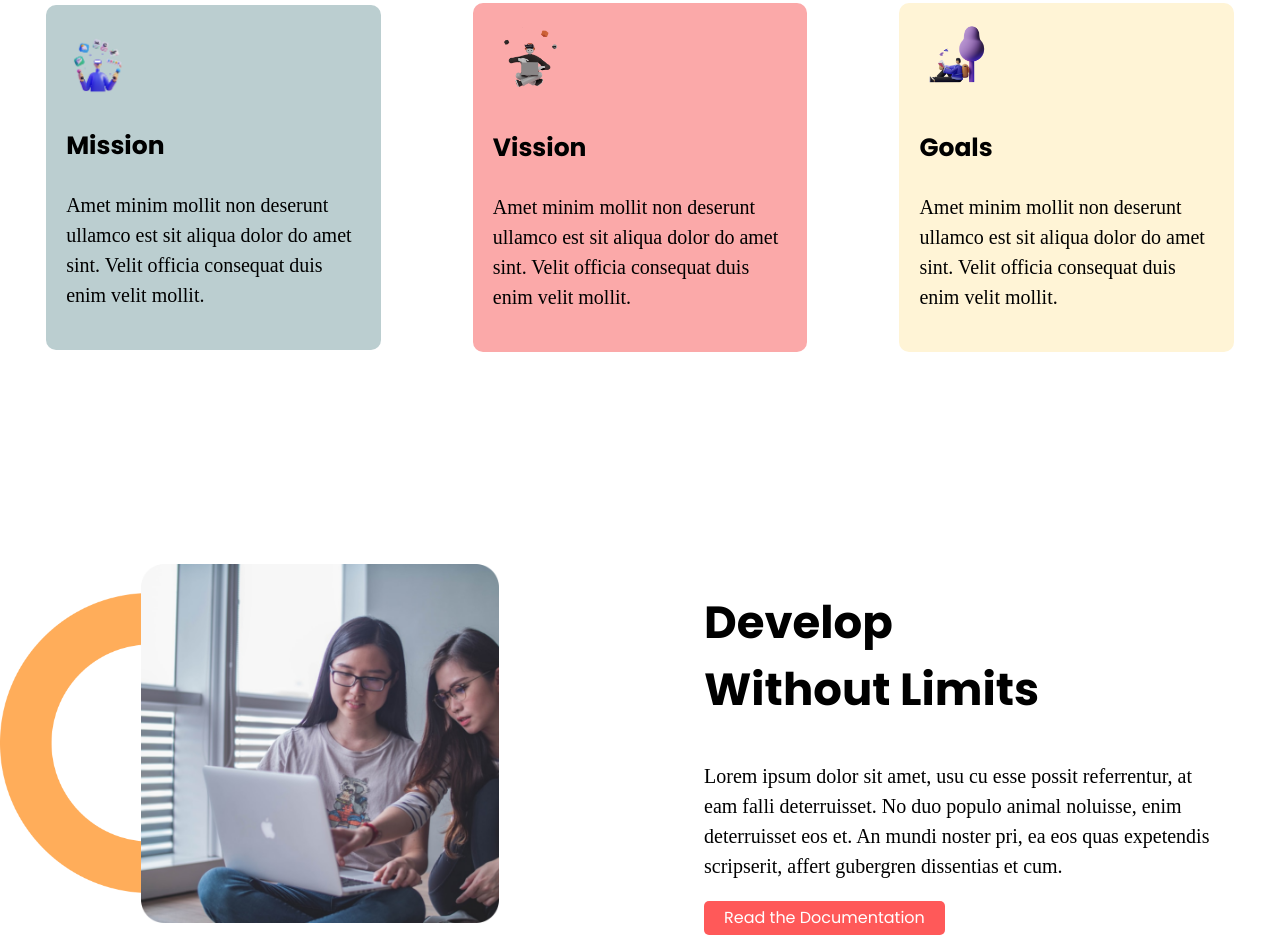
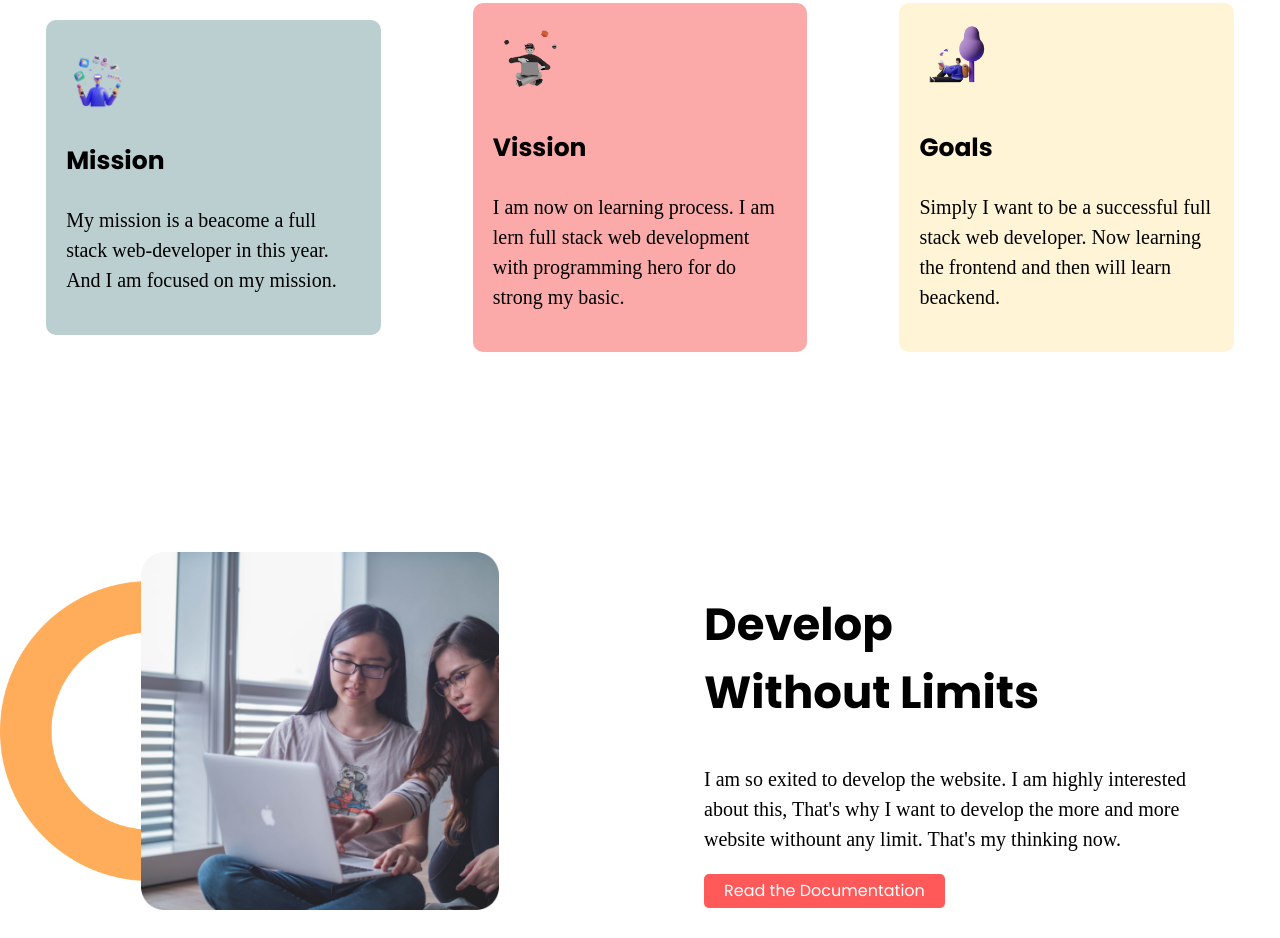
Before and after one commit to Sakib6071/assignment1, a plain HTML site: page index.html in a window 1280 px wide. Shown: the part 765-1703 px from the top of the page. Drawn offline with Linux system fonts and the light colour scheme.

Commit message:
last commit

```diff
--- a/index.html
+++ b/index.html
@@ -43,17 +43,17 @@
         <div class="flex-content item1">
             <img src="images/illustrators/illustrator-1.png" alt="icon">
            <h3>Mission</h3>
-           <p>Amet minim mollit non deserunt ullamco est sit aliqua dolor do amet sint. Velit officia consequat duis enim velit mollit.</p>
+           <p>My mission is a beacome a full stack web-developer in this year. And I am focused on my mission.</p>
         </div>
         <div class="flex-content item2">
             <img src="images/illustrators/illustrator-2.png" alt="icon">
            <h3>Vission</h3>
-           <p>Amet minim mollit non deserunt ullamco est sit aliqua dolor do amet sint. Velit officia consequat duis enim velit mollit.</p>
+           <p>I am now on learning process. I am lern full stack web development with programming hero for do strong my basic.</p>
         </div>
         <div class="flex-content item3">
             <img src="images/illustrators/illustrator-3.png" alt="icon">
            <h3>Goals</h3>
-           <p>Amet minim mollit non deserunt ullamco est sit aliqua dolor do amet sint. Velit officia consequat duis enim velit mollit.</p>
+           <p>Simply I want to be a successful full stack web developer. Now learning the frontend and then will learn beackend.</p>
         </div>
     </div>
 </section>
@@ -66,7 +66,7 @@
     </div>
     <div class="flex-item">
         <h2>Develop<br>Without Limits</h2>
-        <p>Lorem ipsum dolor sit amet, usu cu esse possit referrentur, at eam falli deterruisset. No duo populo animal noluisse, enim deterruisset eos et. An mundi noster pri, ea eos quas expetendis scripserit, affert gubergren dissentias et cum.</p>
+        <p>I am so exited to develop the website. I am highly interested about this, That's why I want to develop the more and more website withount any limit. That's my thinking now.</p>
         <a class="button" href="">Read the Documentation</a>
     </div>
 </div>
@@ -78,7 +78,7 @@
 
         <div class="flex-item">
             <h2>Know our<br>Global Community</h2>
-            <p>Lorem ipsum dolor sit amet, usu cu esse possit referrentur, at eam falli deterruisset. No duo populo animal noluisse, enim deterruisset eos et. An mundi noster pri, ea eos quas expetendis scripserit, affert gubergren dissentias et cum.</p>
+            <p>Our global community is the gather of developer. Everyone are so helpful. We live in our community as a family.</p>
             <a class="button" href="">Read the Documentation</a>
         </div>
 
```
